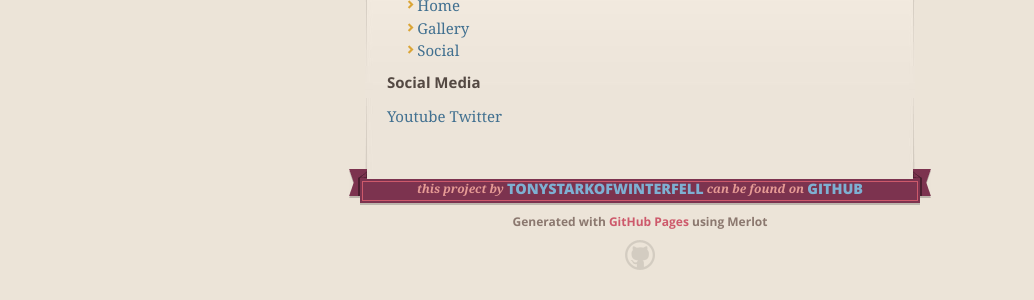
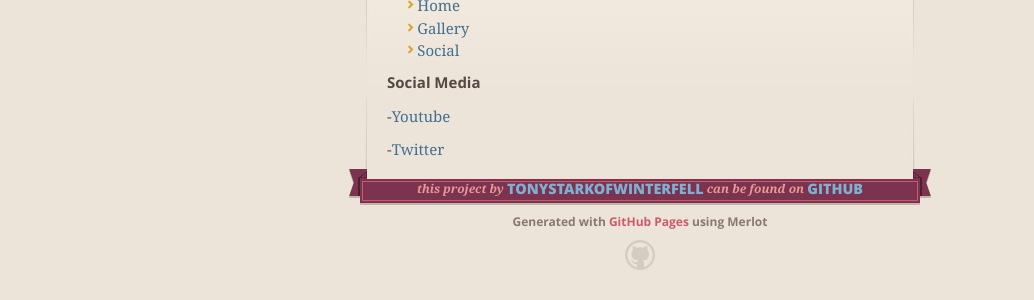
Before and after one commit to TonyStarkOfWinterfell/portfolio, a Jekyll site: the page built from social.md, in a window 1280 px wide. Shown: the part 228-528 px from the top of the page, without its empty margins (0-1034 px from the left). Built offline with Jekyll 4.4.1, drawn with Linux system fonts in a browser that asks for light colours; our own code applies the rules of GitHub Pages for plain Markdown files; the repository's description, which GitHub fills in, is left out.

```diff
--- a/social.md
+++ b/social.md
@@ -1,4 +1,5 @@
 ### Social Media
 
-[Youtube](https://youtu.be/dQw4w9WgXcQ)
-[Twitter](https://twitter.com/IndustriesReid)
+-[Youtube](https://youtu.be/dQw4w9WgXcQ)
+
+-[Twitter](https://twitter.com/IndustriesReid)
```
